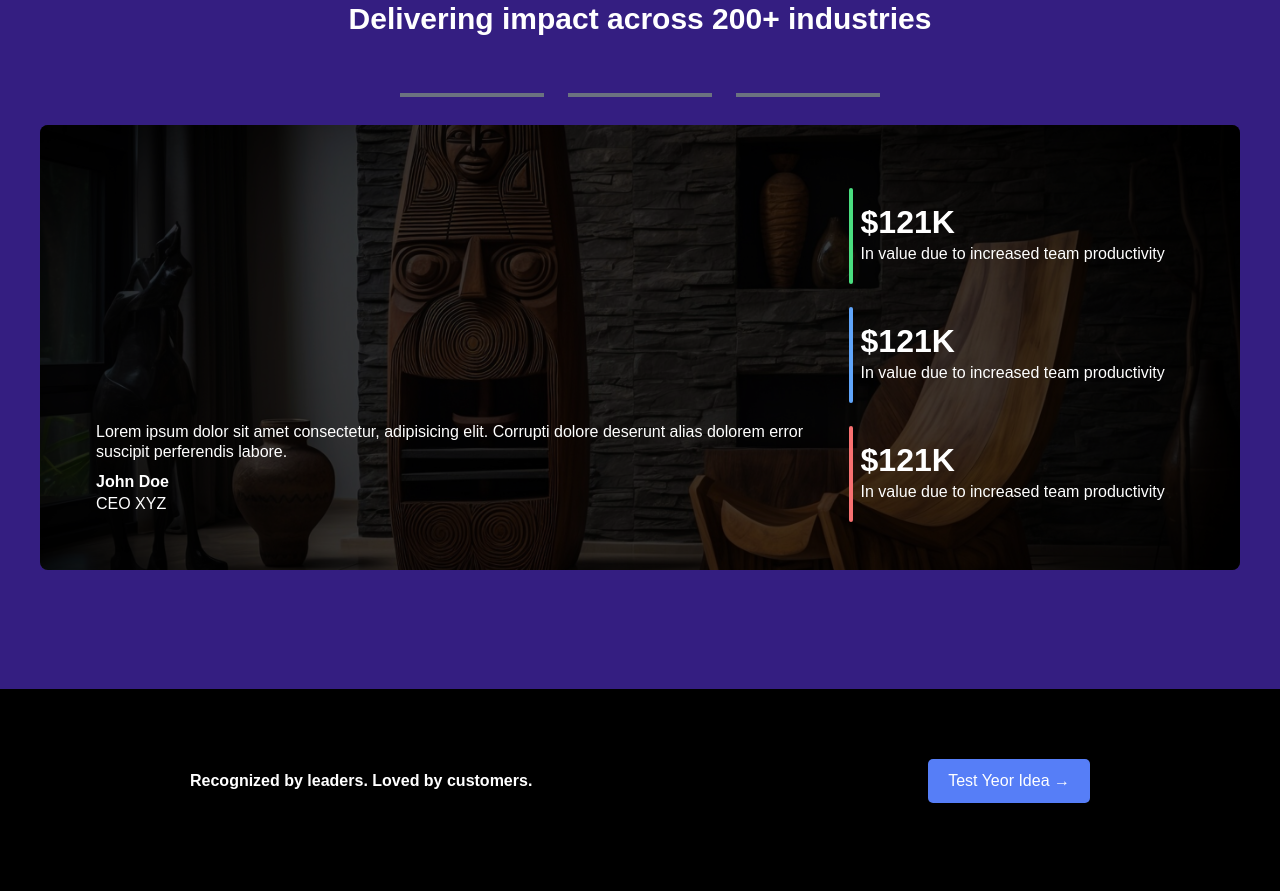
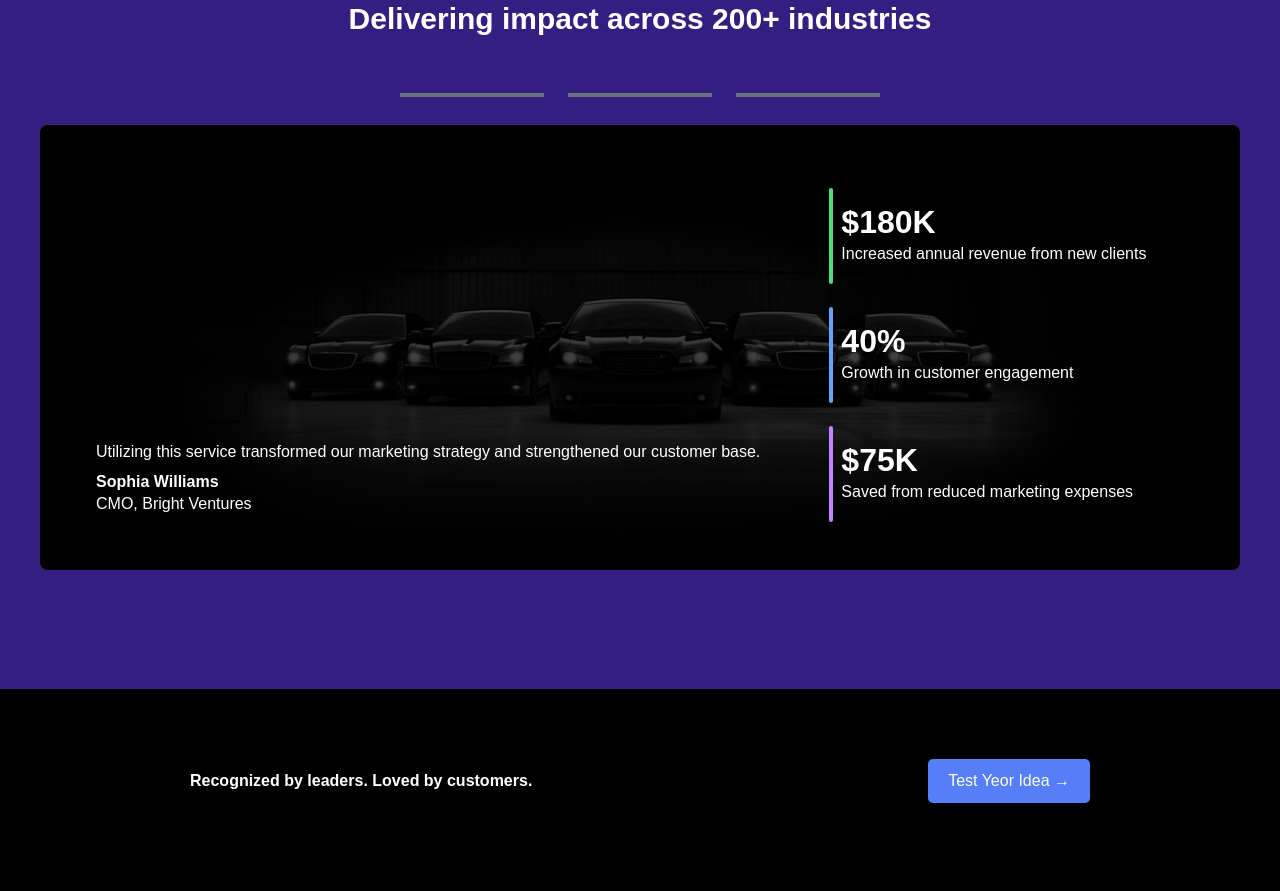
Before and after one commit to gagankishor/ideaxx, a Next.js app: page / in a window 1280 px wide. Shown: the part 6140-7031 px from the top of the page. Built offline with nearby package versions, Linux system fonts and the light colour scheme.

Commit message:
some fixes

```diff
--- a/src/components/pages/Home/components/landing/ImpactSection.jsx
+++ b/src/components/pages/Home/components/landing/ImpactSection.jsx
@@ -7,82 +7,75 @@ const ImpactSection = () => {
   const testimonials = [
     {
       videoSrc: "360img.jpg",
-      quote: "Lorem ipsum dolor sit amet consectetur, adipisicing elit. Corrupti dolore deserunt alias dolorem error suscipit perferendis labore.",
-      name: "John Doe",
-      title: "CEO XYZ",
+      quote: "This platform revolutionized our workflow and boosted our overall team efficiency.",
+      name: "Alice Johnson",
+      title: "Founder & CEO, TechNova",
       stats: [
         {
-          amount: "$121K",
-          description: "In value due to increased team productivity",
-          color:'bg-green-400'
-
+          amount: "$150K",
+          description: "Saved annually through process automation",
+          color: 'bg-green-400'
         },
         {
-          amount: "$121K",
-          description: "In value due to increased team productivity",
-          color:'bg-blue-400'
-
+          amount: "$98K",
+          description: "Revenue increase due to faster project completion",
+          color: 'bg-blue-400'
         },
         {
-          amount: "$121K",
-          description: "In value due to increased team productivity",
-          color:'bg-red-400'
-
+          amount: "25%",
+          description: "Growth in team productivity",
+          color: 'bg-red-400'
         },
       ],
     },
     {
       videoSrc: "carsa.jpg",
-      quote: "Lorem ipsum dolor sit amet consectetur, adipisicing elit. Corrupti dolore deserunt alias dolorem error suscipit perferendis labore.",
-      name: "John Doe",
-      title: "CEO XYZ",
+      quote: "The insights and tools provided helped us achieve milestones we didn't think were possible.",
+      name: "Michael Smith",
+      title: "CTO, Innovate Corp",
       stats: [
         {
-          amount: "$121K",
-          description: "In value due to increased team productivity",
-          color:'bg-blue-400'
-
+          amount: "$200K",
+          description: "Gains from improved client satisfaction",
+          color: 'bg-blue-400'
         },
         {
-          amount: "$121K",
-          description: "In value due to increased team productivity",
-          color:'bg-blue-400'
-
+          amount: "$120K",
+          description: "Saved on operational expenses",
+          color: 'bg-yellow-400'
         },
         {
-          amount: "$121K",
-          description: "In value due to increased team productivity",
-          color:'bg-red-400'
-
+          amount: "30%",
+          description: "Increase in task efficiency",
+          color: 'bg-red-400'
         },
       ],
     },
     {
-      videoSrc: "360img.jpg",
-      quote: "Lorem ipsum dolor sit amet consectetur, adipisicing elit. Corrupti dolore deserunt alias dolorem error suscipit perferendis labore.",
-      name: "John Doe",
-      title: "CEO XYZ",
+      videoSrc: "carsa.jpg",
+      quote: "Utilizing this service transformed our marketing strategy and strengthened our customer base.",
+      name: "Sophia Williams",
+      title: "CMO, Bright Ventures",
       stats: [
         {
-          amount: "$121K",
-          description: "In value due to increased team productivity",
-          color:'bg-green-400'
+          amount: "$180K",
+          description: "Increased annual revenue from new clients",
+          color: 'bg-green-400'
         },
         {
-          amount: "$121K",
-          description: "In value due to increased team productivity",
-          color:'bg-blue-400'
-
+          amount: "40%",
+          description: "Growth in customer engagement",
+          color: 'bg-blue-400'
         },
         {
-          amount: "$121K",
-          description: "In value due to increased team productivity",
-          color:'bg-red-400'
-
+          amount: "$75K",
+          description: "Saved from reduced marketing expenses",
+          color: 'bg-purple-400'
         },
       ],
     },
   ];
+
   const settings = {
     dots: false,
     infinite: true,
@@ -149,7 +142,7 @@ const ImpactSection = () => {
                           <p className="text-sm font-medium text-left">{testimonial.title}</p>
                         </div>
                       </div>
-                      <div className="md:w-1/3 text-left space-y-2 h-full">
+                      <div className="md:w-1/3 text-left space-y-2 h-full flex flex-col items-start">
                         {testimonial.stats.map((stat, statIndex) => (
                           <div key={statIndex} className="h-1/3 align-middle items-center justify-center flex flex-row">
                             <div className={`w-1 h-24 m-2 rounded-sm ${stat.color}`} />
```
